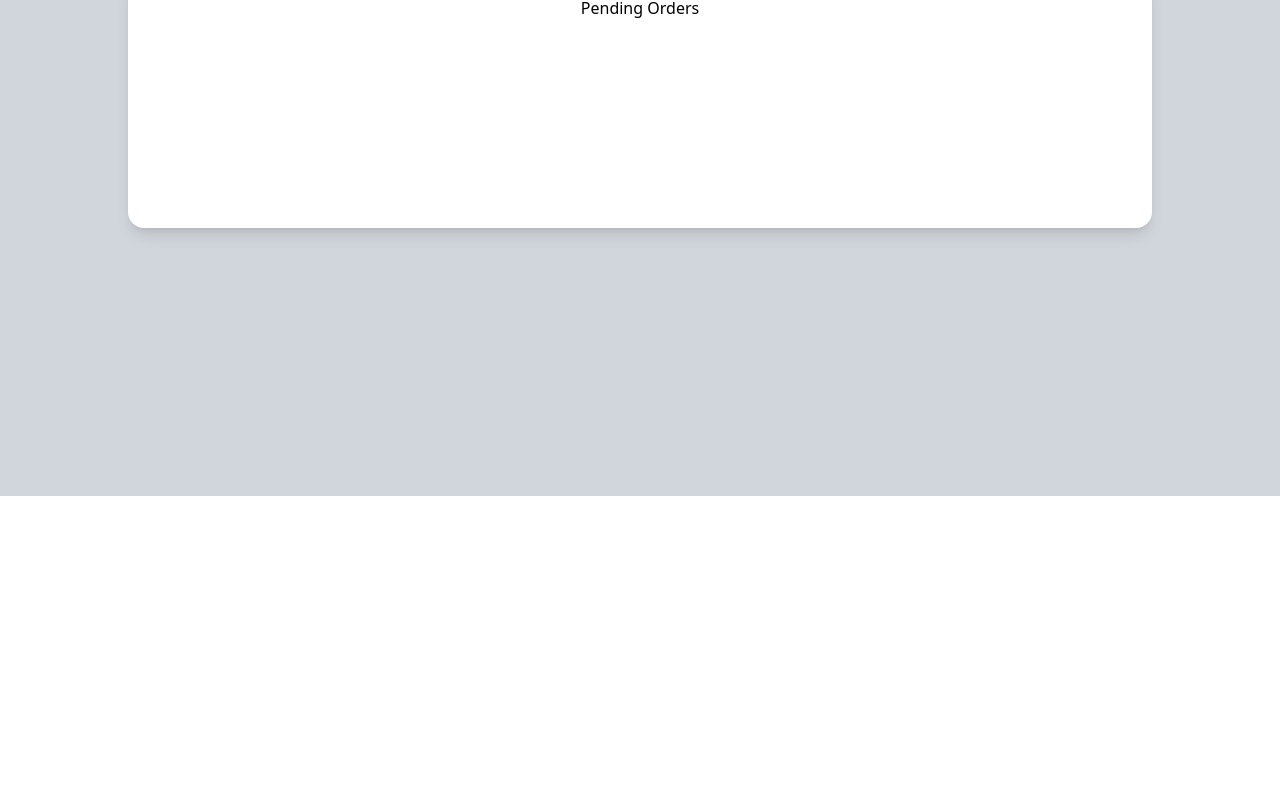
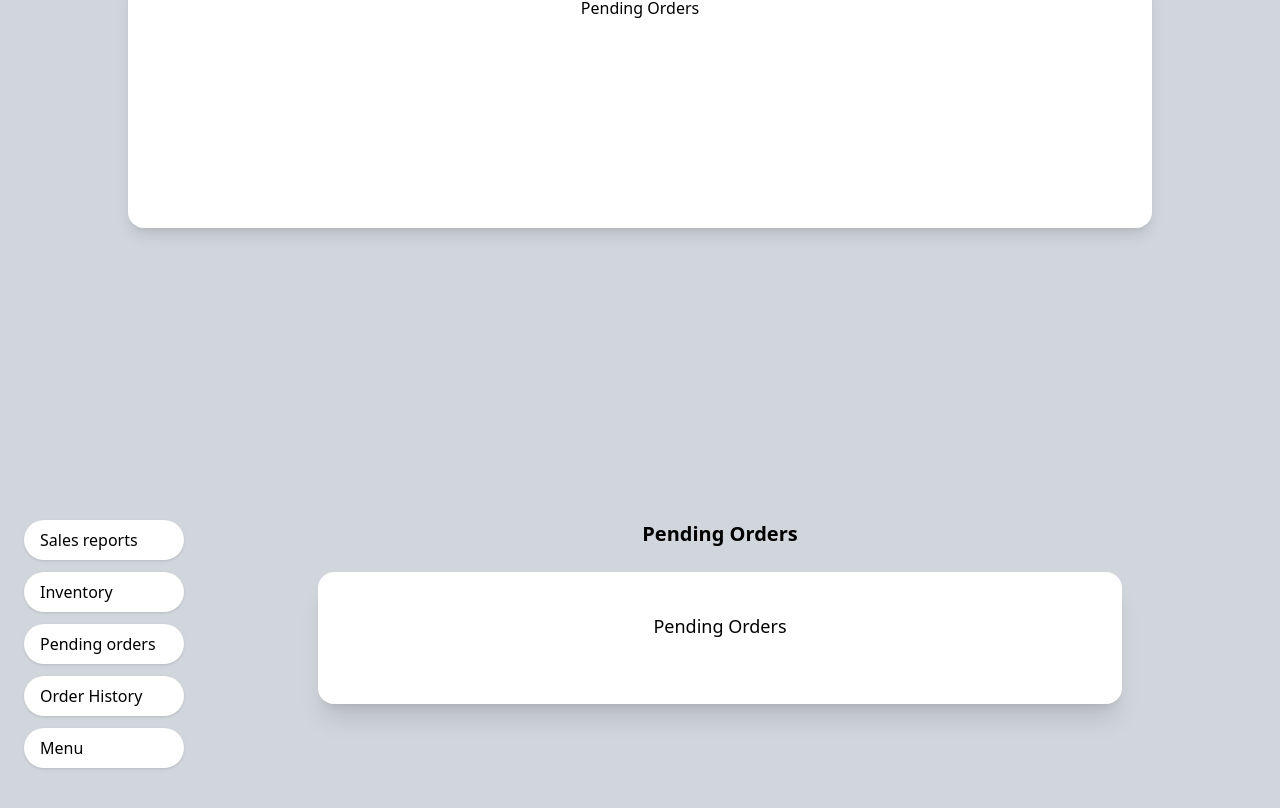
Before and after one commit to RianWilliamAlday/Ordering-and-Inventory-System-Frontend, a React app: page / in a window 1280 px wide. Shown: the part 1104-1912 px from the top of the page. Before the commit the page ends 1600 px from the top, so only its background shows below. Built offline with nearby package versions, Linux system fonts and the light colour scheme; the HTML template or start-up script is replaced by a standard one.

Commit message:
Pending Orders UI Added

```diff
--- a/src/App.jsx
+++ b/src/App.jsx
@@ -1,13 +1,16 @@
 import { useState } from "react";
 import Login from "../src/pages/Login.jsx"
 import Cashier from "../src/pages/Cashier.jsx";
+import PendingOrders from "../src/pages/PendingOrders.jsx";
+
 
 
 function App() {
   return (
     <>
-      <Login />
-    <Cashier />
+  <Login/>
+  <Cashier/>
+  <PendingOrders/>
     </>
   );
 }
--- /dev/null
+++ b/src/pages/PendingOrders.jsx
@@ -0,0 +1,29 @@
+export default function PendingOrders() {
+  return (
+    <div className="min-h-screen bg-gray-300 p-6 flex">
+
+      <div className="w-40 space-y-3">
+        <div className="bg-white px-4 py-2 rounded-full shadow">Sales reports</div>
+        <div className="bg-white px-4 py-2 rounded-full shadow">Inventory</div>
+        <div className="bg-white px-4 py-2 rounded-full shadow">Pending orders</div>
+        <div className="bg-white px-4 py-2 rounded-full shadow">Order History</div>
+        <div className="bg-white px-4 py-2 rounded-full shadow">Menu</div>
+      </div>
+
+      <div className="flex-1 flex flex-col items-center">
+        <h1 className="text-xl font-semibold mb-6">
+         Pending Orders
+        </h1>
+        <div className="bg-white w-3/4 rounded-2xl shadow-xl p-10">
+
+          <p className="text-center text-lg mb-6">Pending Orders</p>
+
+          <div className="space-y-4">
+
+          </div>
+
+        </div>
+      </div>
+    </div>
+  );
+}
```
Also changed, not shown: 1 other file (tests, documents, lock files or other folders).
